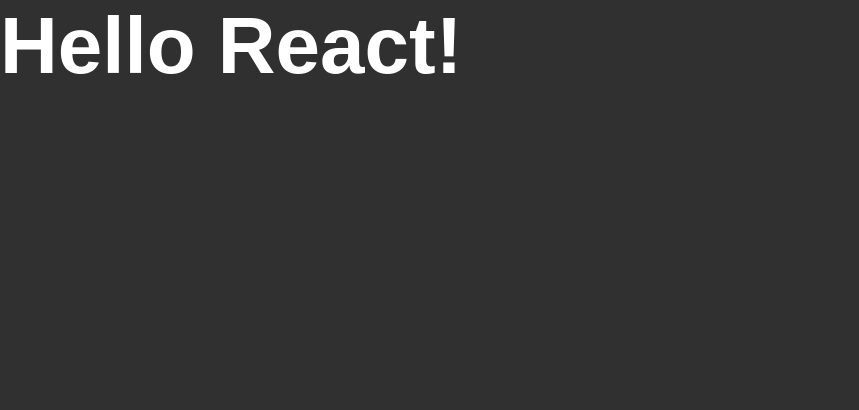
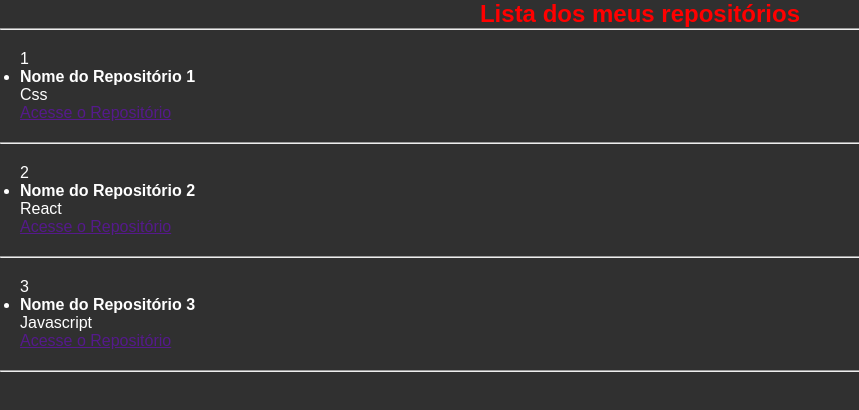
Before and after one commit to Gustavo032/Ignite-ReactJS, a React app in the folder 01-github-explorer/: page / in a window 1280 px wide. Shown: the top 410 px of the page, without its empty margins (0-859 px from the left). Built offline with nearby package versions, Linux system fonts and the light colour scheme.

Commit message:
primeiro componente React

```diff
--- a/01-github-explorer/src/App.jsx
+++ b/01-github-explorer/src/App.jsx
@@ -1,5 +1,6 @@
+import { RepositoryList } from './components/RepositoryList'
 import './styles/global.scss'
 
 export function App(){
-    return <h1>Hello React!</h1>
+    return <RepositoryList />
 }
--- /dev/null
+++ b/01-github-explorer/src/components/RepositoryList.jsx
@@ -0,0 +1,43 @@
+let repositoryName = ''
+
+export function RepositoryList(){
+    return(
+        <section class="repository-list">
+            <h2>Lista dos meus repositórios</h2>
+            <hr />
+            <ul>
+            {repositoryName = '1'}
+                <li>
+                    <strong>Nome do Repositório {repositoryName}</strong>
+                    <p>Css</p>
+                    <a href="">Acesse o Repositório</a>
+                </li>
+            </ul>
+
+            <hr />
+
+            <ul>
+            {repositoryName = '2'}
+                <li>
+                    <strong>Nome do Repositório {repositoryName}</strong>
+                    <p>React</p>
+                    <a href="">Acesse o Repositório</a>
+                </li>
+            </ul>
+
+            <hr />
+
+            <ul>
+            {repositoryName = '3'}
+                <li>
+                    <strong>Nome do Repositório {repositoryName}</strong>
+                    <p>Javascript</p>
+                    <a href="">Acesse o Repositório</a>
+                </li>
+            </ul>
+
+            <hr />
+
+        </section>
+    )
+}
--- a/01-github-explorer/src/styles/global.scss
+++ b/01-github-explorer/src/styles/global.scss
@@ -9,7 +9,14 @@
         background: #303030;
         color: #fff;
 
-         h1 {
-            font-size: 80px;
-        }
+
+        section ul {
+            padding:20px
+        };
+
+        h2 {
+            color: #ff0000;
+            margin: 0 auto;
+            text-align: center
+        };
     }
```
